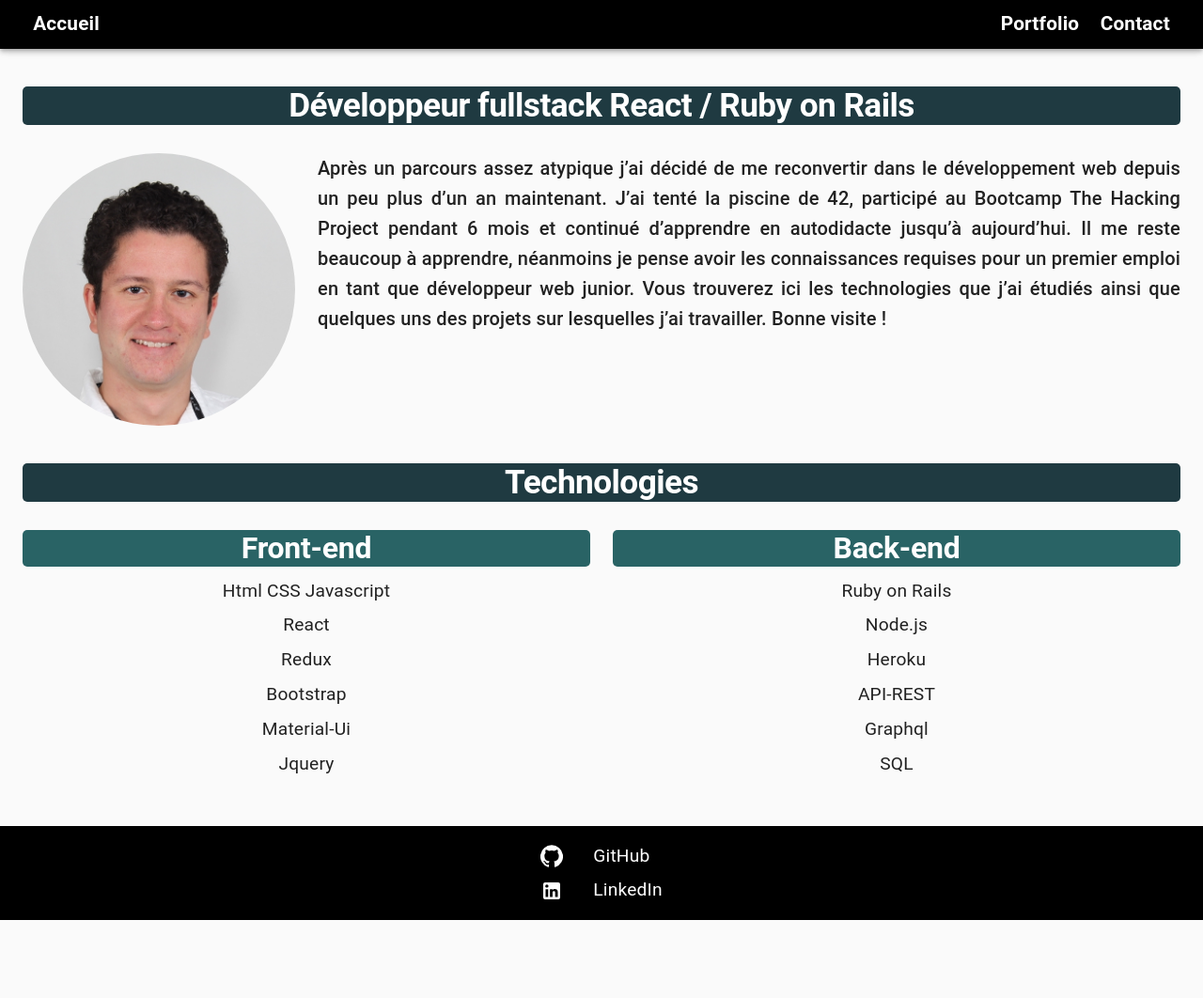
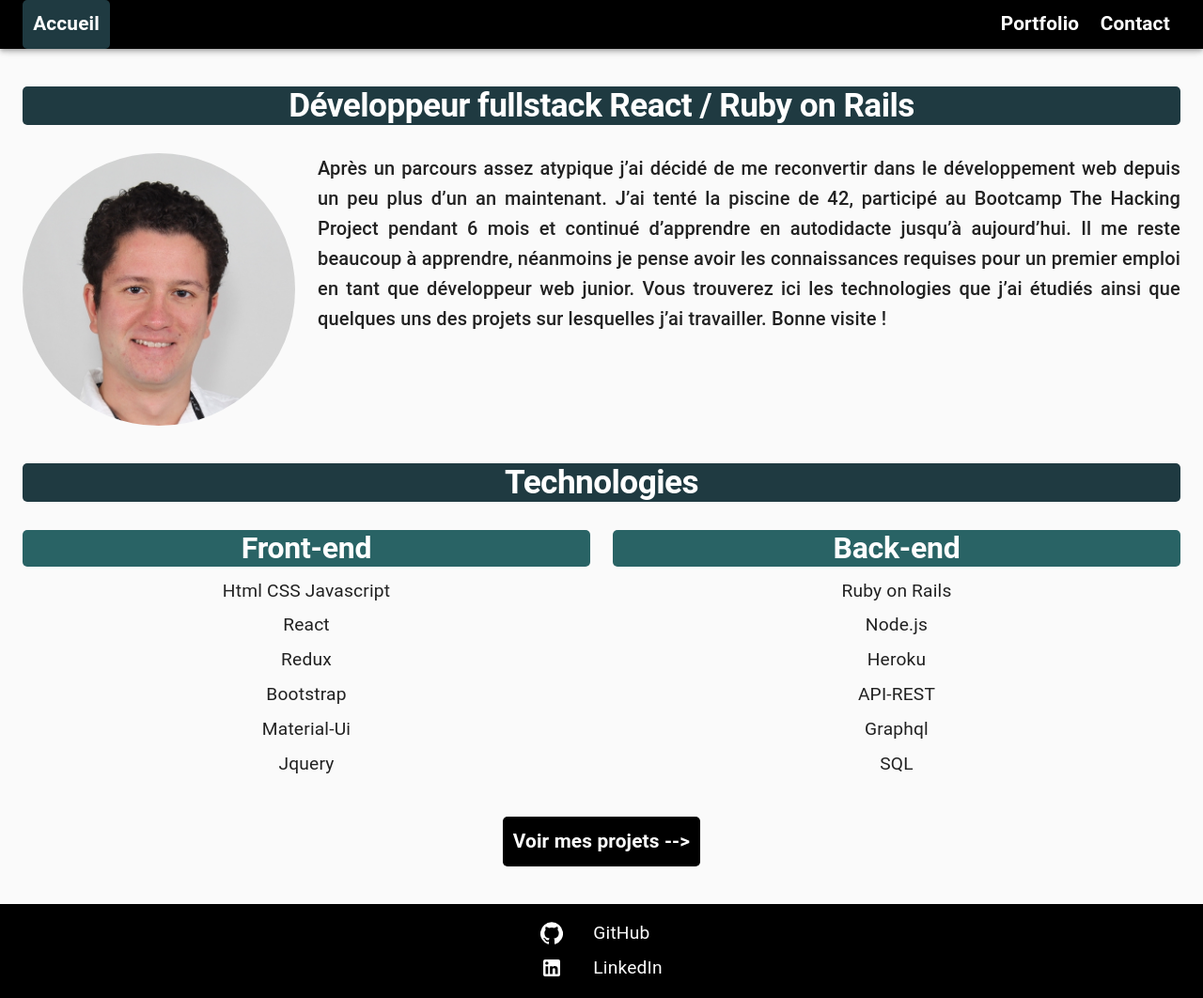
Before and after one commit to orohellec/my_website, a Gatsby site: page / in a window 1280 px wide. Shown: the whole page at 94% size. Before the commit the page ends 979 px from the top, so only its background shows below. Built offline with nearby package versions, Linux system fonts and the light colour scheme; Gatsby itself is replaced by a stand-in of ours.

Commit message:
improved user xp

```diff
--- a/src/components/header.js
+++ b/src/components/header.js
@@ -9,8 +9,7 @@ import {
   Container,
   IconButton,
   Hidden,
-  Collapse,
-  Typography
+  Collapse
 } from '@material-ui/core'
 
 import MenuIcon from '@material-ui/icons/Menu'
--- a/src/components/navLink.js
+++ b/src/components/navLink.js
@@ -14,6 +14,13 @@ const useStyles = makeStyles({
     fontSize: '1.3rem',
     fontWeight: 'bold',
     borderRadius: 5,
+    backgroundColor: 'black',
+    '&:hover': {
+      backgroundColor: "#296365"
+    }
+  },
+  activeLink: {
+    backgroundColor: '#1f3a41',
     '&:hover': {
       backgroundColor: '#1f3a41'
     }
@@ -27,6 +34,7 @@ const NavLink = ({internLink = true, children, to}) => {
       <GatsbyLink
         to={to}
         className={classes.navLink}
+        activeClassName={classes.activeLink}
       >
         {children}
       </GatsbyLink> :
--- a/src/pages/contact.js
+++ b/src/pages/contact.js
@@ -74,13 +74,12 @@ const ContactPage = () => {
             </FormControl>
             </Grid>
             <Grid item justify="center">
-              <Button type="submit" fullWidth={true}>Envoyer</Button>
+              <Button variant="contained" color="primary" type="submit" fullWidth={true}>Envoyer</Button>
             </Grid>
           </Grid>
         </form>
       </Box>
     </Layout>
-
   )
 }
 
--- a/src/templates/indexTemplate.js
+++ b/src/templates/indexTemplate.js
@@ -6,6 +6,7 @@ import ProfilImage from "../components/images/ProfilImage"
 import MainTitle from "../components/mainTitle"
 import SecondaryTitle from "../components/secondaryTitle"
 import ArrayList from "../components/arrayList"
+import NavLink from "../components/navLink"
 import SEO from "../components/seo"
 
 import { Grid, Typography, Box} from '@material-ui/core'
@@ -34,6 +35,11 @@ export default function Template({data}) {
         </Grid>
       </Grid>
       </Box>
+      <Grid container justify="center" style={{marginTop: '30px'}}>
+        <Grid item>
+          <NavLink to="/portfolio">{"Voir mes projets -->"}</NavLink>
+        </Grid>
+      </Grid>
     </Layout>
   )
 }
--- a/src/templates/projectTemplate.js
+++ b/src/templates/projectTemplate.js
@@ -1,11 +1,12 @@
 import React from "react"
 import { graphql } from "gatsby"
-import { Container, Grid, Typography } from '@material-ui/core'
+import { Grid, Typography } from '@material-ui/core'
 import Layout from "../components/layout"
 import MainTitle from '../components/mainTitle'
 import SecondaryTitle from '../components/secondaryTitle'
 import Image from '../components/image'
 import OutsideLink from '../components/outsideLink'
+import NavLink from '../components/navLink'
 import ArrayList from '../components/arrayList'
 
 export default function Template({
@@ -16,7 +17,6 @@ export default function Template({
 
   return (
     <Layout>
-      <Container maxWidth="lg">
         <MainTitle title={frontmatter.title} />
         <Grid container spacing={3}>
           <Grid item xs={12} md={7} lg={8} style={{marginBottom: '50px'}}>
@@ -56,7 +56,11 @@ export default function Template({
           </Grid>
           }
         </Grid>
-      </Container>
+        <Grid container justify="center" style={{marginTop: '30px'}}>
+          <Grid item>
+            <NavLink to="/portfolio">{"<-- Retour"}</NavLink>
+          </Grid>
+        </Grid>
     </Layout>
   )
 }
```
